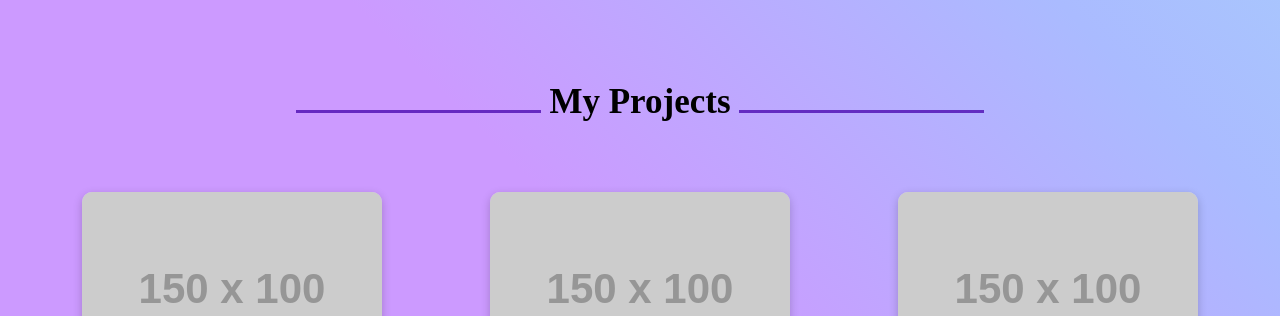
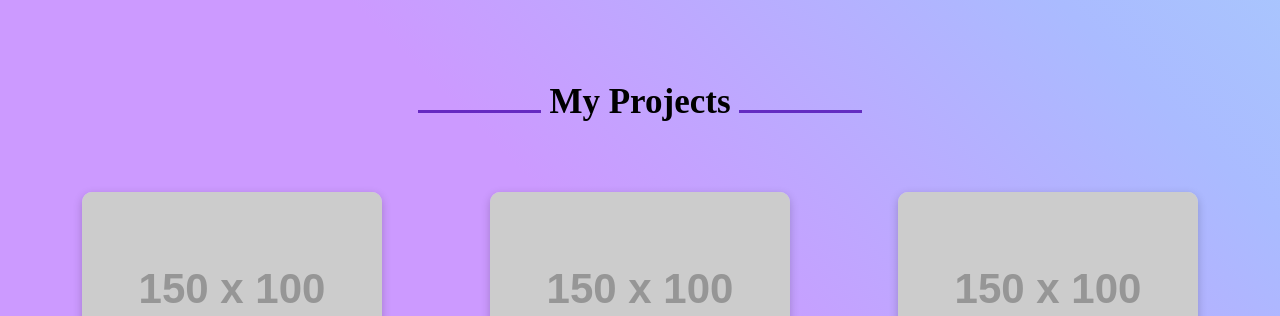
Before and after one commit to DhRiTiD/myprofile, a plain HTML site: page index.html in a window 1280 px wide. Shown: the part 484-800 px from the top of the page. Drawn offline with Linux system fonts and the light colour scheme; placeholder pictures from the web are drawn by us; a web font is replaced by a local one.

Commit message:
Update style.css

```diff
--- a/style.css
+++ b/style.css
@@ -158,7 +158,7 @@ nav ul li a{
 
 .title:before{
     content: '';
-    width: 20%;
+    width: 10%;
     height: 3px;
     display: inline-block;
     background-color: var(--purple);
@@ -168,7 +168,7 @@ nav ul li a{
 }
 .title:after{
     content: '';
-    width: 20%;
+    width: 10%;
     height: 3px;
     display: inline-block;
     background-color: var(--purple);
```
